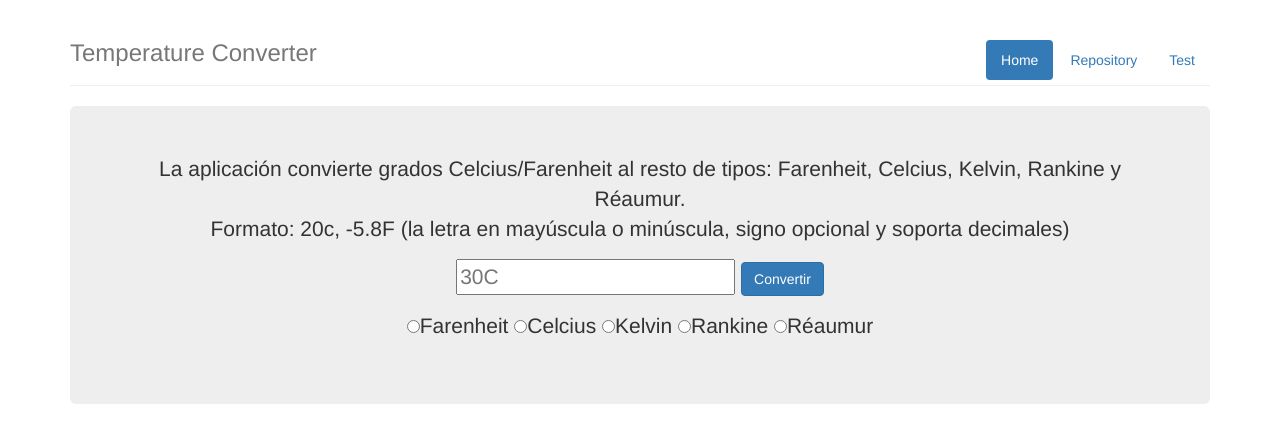
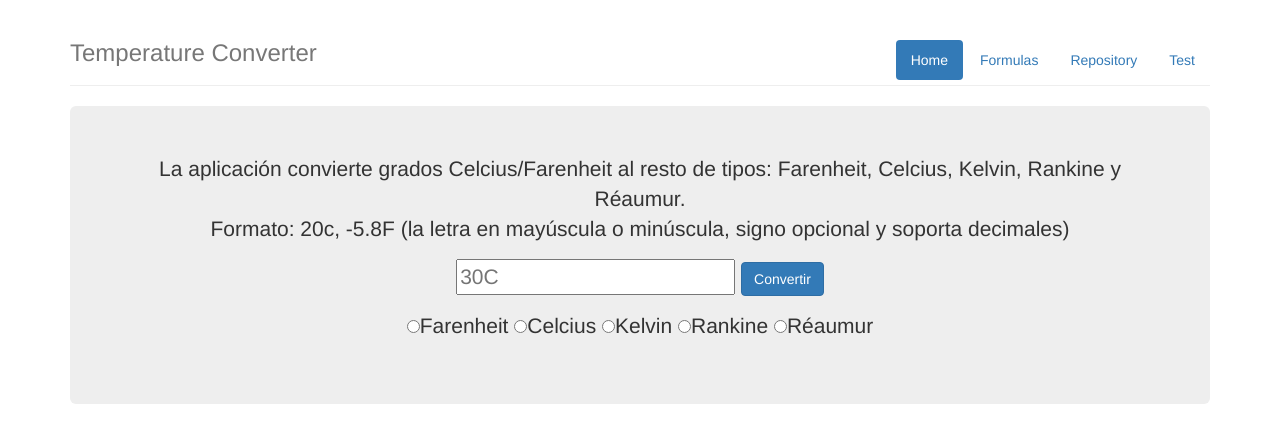
Before and after one commit to alu0100837353/TryingTravis, a plain HTML site: page index.html in a window 1280 px wide. Drawn offline with nearby package versions, Linux system fonts and the light colour scheme.

Commit message:
Link to formulas added to index.html

```diff
--- a/index.html
+++ b/index.html
@@ -17,6 +17,7 @@
                 <nav>
                     <ul class="nav nav-pills pull-right">
                         <li class="active"> <a href="index.html">Home</a></li>
+                        <li> <a href="http://www.elosiodelosantos.com/sergiman/div/formulas_conversion_de_temperaturas.htm">Formulas</a></li>
                         <li> <a href="https://github.com/alu0100697032/temperature_conversor">Repository</a></li>
                         <li> <a href="#">Test</a></li>
                     </ul>
```
